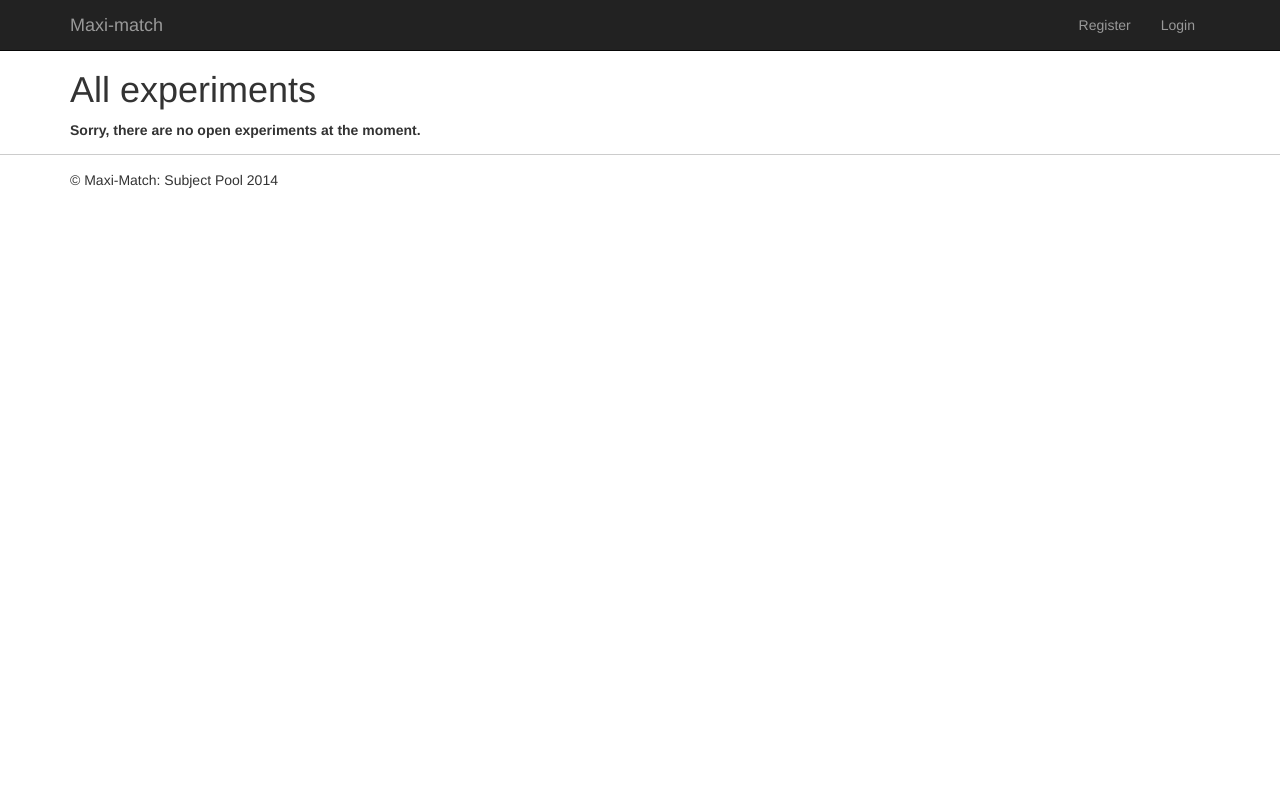
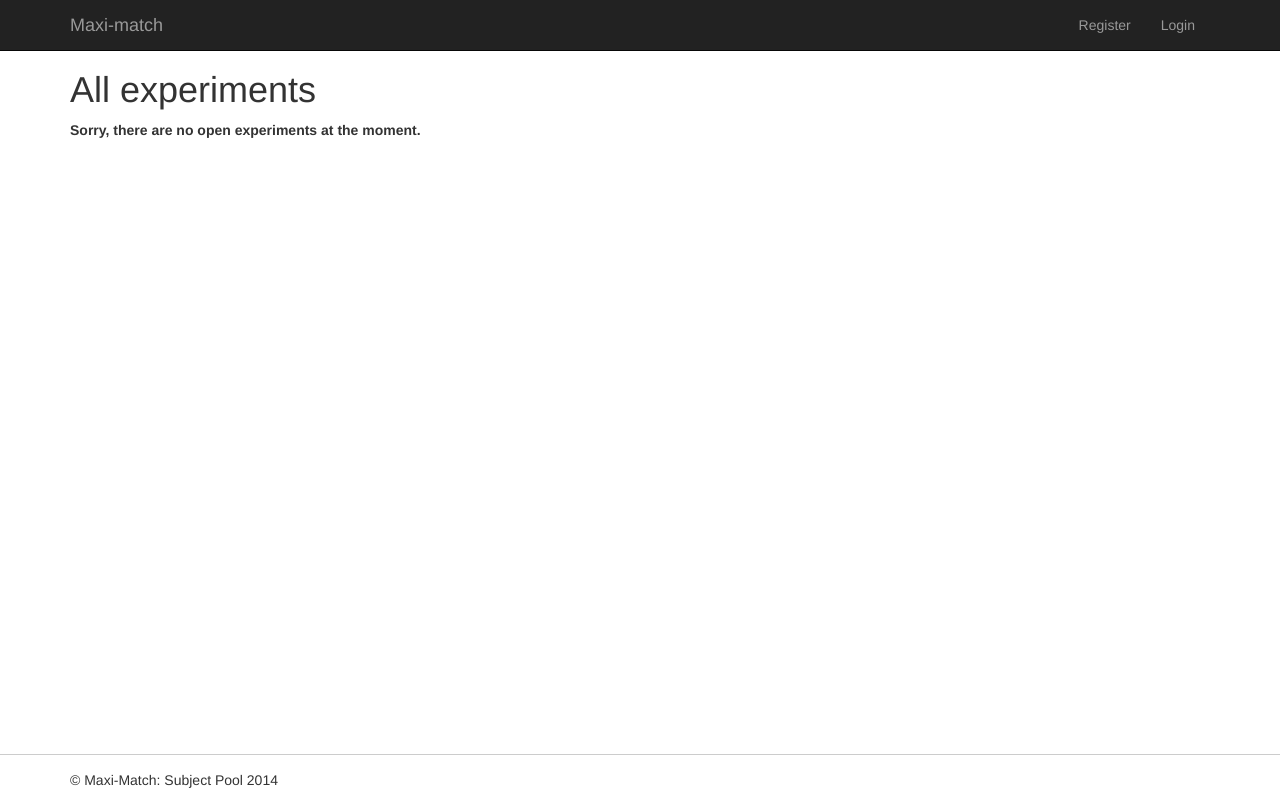
Before and after one commit to MickeyPash/DIM3-Rio, a Django app: page /maximatch/ in a window 1280 px wide. Run offline with Django 3.2, Linux system fonts and the light colour scheme; data that the repository does not hold is empty; some libraries are stand-ins or nearby versions.

Commit message:
Fixed footer on the middle of the page

```diff
--- a/team_zeta_project/static/css/main.css
+++ b/team_zeta_project/static/css/main.css
@@ -103,6 +103,12 @@ body {
   padding-bottom: 20px;
 }
 
+footer {
+   position:absolute;
+   bottom:0;
+   width:100%;
+   height:60px;   /* Height of the footer */
+}
 
 
 
--- a/team_zeta_project/templates/maximatch/base.html
+++ b/team_zeta_project/templates/maximatch/base.html
@@ -53,9 +53,8 @@
         </div>
         <!--/.fluid-container-->
 
-        <hr>
-
         <footer>
+            <hr>
             <div class="container">
                 <p>&copy; Maxi-Match: Subject Pool 2014</p>
             </div>
```
